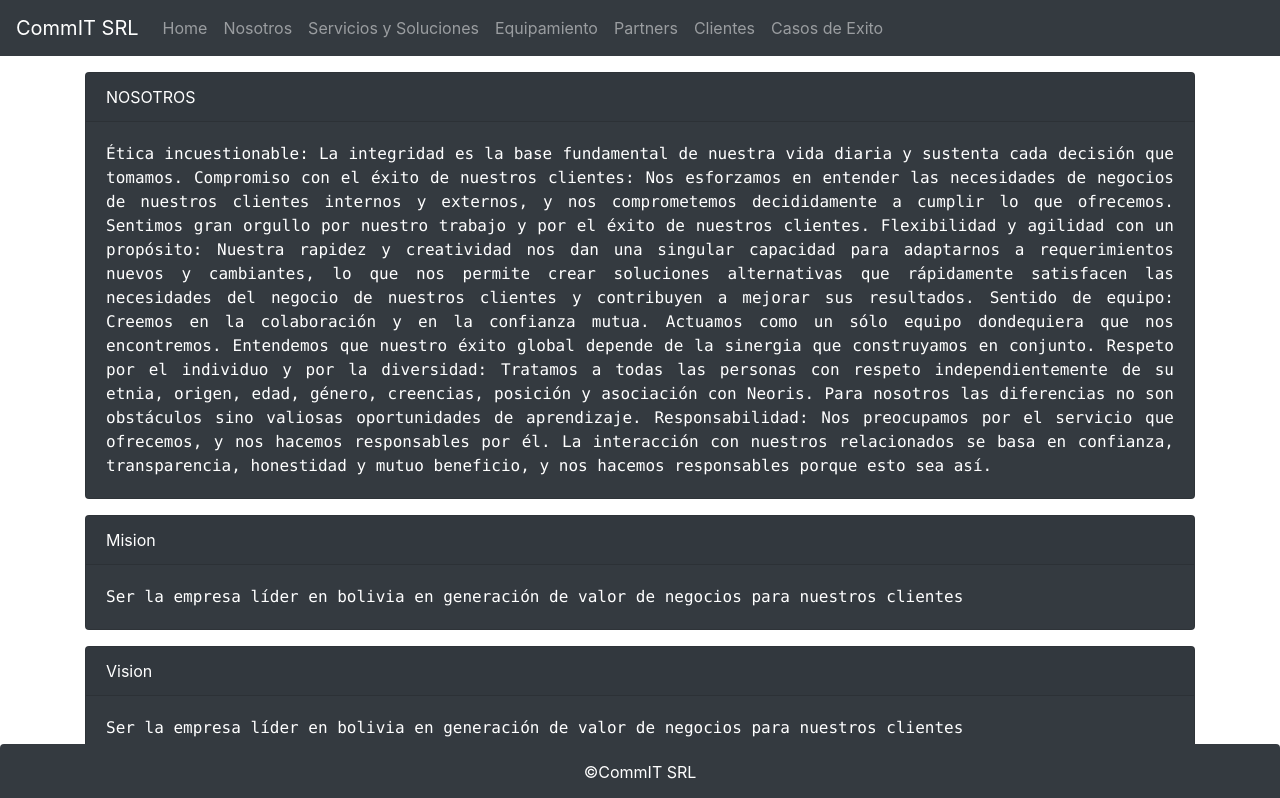
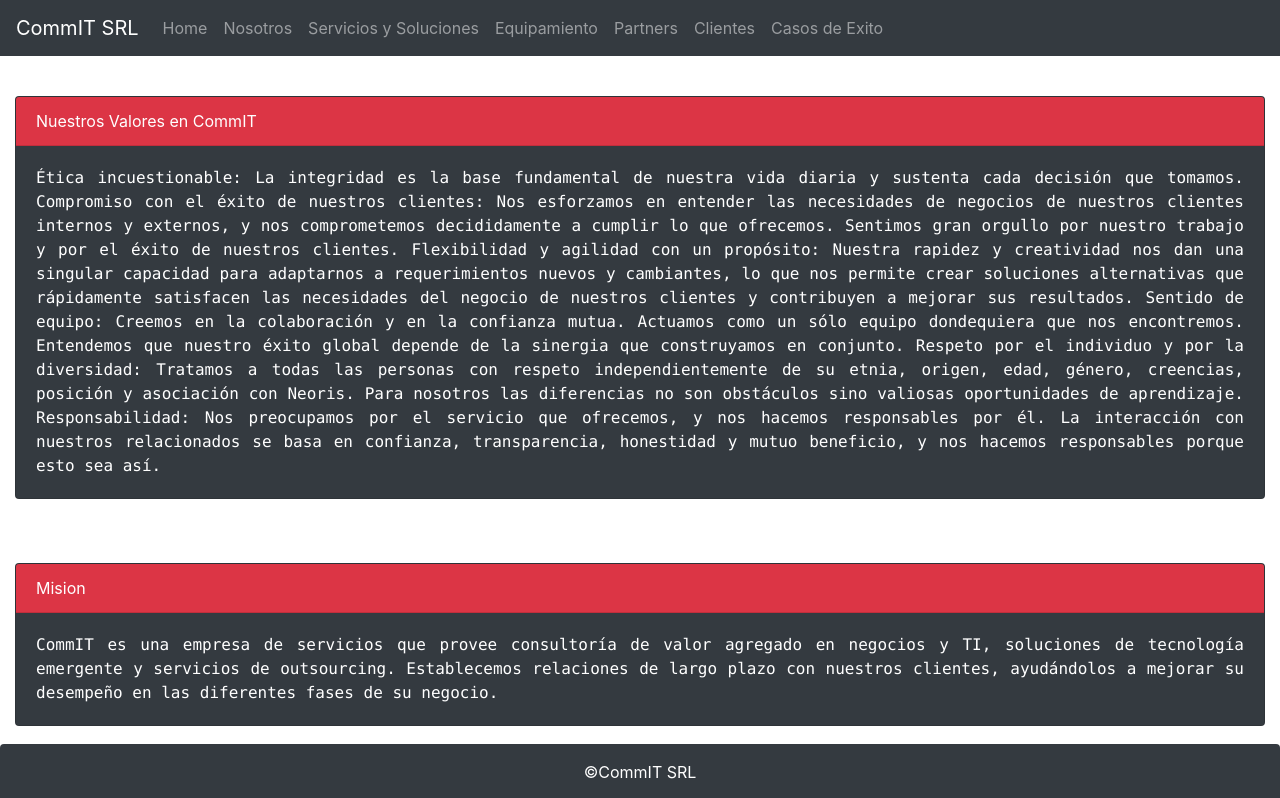
Before and after one commit to belu21/quantumwebpage, a React (Create React App) app: page /nosotros in a window 1280 px wide. Shown: the top 798 px of the page. Built offline with nearby package versions, Linux system fonts and the light colour scheme.

Commit message:
agregado Tarjeta component

```diff
--- a/src/components/Nosotros.js
+++ b/src/components/Nosotros.js
@@ -1,43 +1,20 @@
 import React from 'react'
 import nosotros from '../json/nosotros'
-import estiloNosotros from '../css/estiloNosotros.css'
+import '../css/estiloNosotros.css'
+import Tarjeta from './Tarjeta'
 
-console.log(nosotros)
-const valores = nosotros.valores;
-console.log(valores);
-function Nosotros() {
-    return <div className="container py-4">
-        <div className="card text-white bg-dark mb-3" >
-            <div className="card-header">NOSOTROS</div>
-            <div className="card-body">
-                <p className="card-text">{nosotros.valores.texto}</p>
-            </div>
-        </div>
-        <Mision />
-        <Vision />
-        <Vision /><Vision /><Vision /><Vision />
-    </div>;
-}
+class Nosotros extends React.Component {
 
-function Mision() {
-    return <div>
-        {/* <Tarjeta titulo="{nosotros.mision.titulo}" texto="{nosotros.mision.texto}"></Tarjeta> */}
-        <div className="card text-white bg-dark mb-3">
-            <div className="card-header">Mision</div>
-            <div className="card-body">
-                <p className="card-text">{nosotros.vision.texto}</p>
-            </div>
-        </div>
-    </div>;
-}
-
-function Vision() {
-    return <div className="card text-white bg-dark mb-3">
-            <div className="card-header">Vision</div>
-            <div className="card-body">
-                <p className="card-text">{nosotros.vision.texto}</p>
-            </div>
+    state = {
+        nosotros: nosotros
+    }
+    render() {
+        return <div className="py-4 mw-100 w-100">
+            <Tarjeta cat={this.state.nosotros.valores} />
+            <Tarjeta cat={this.state.nosotros.mision} />
+            <Tarjeta cat={this.state.nosotros.vision} />
         </div>;
+    }
 }
 
 export default Nosotros;
--- /dev/null
+++ b/src/components/Tarjeta.js
@@ -0,0 +1,18 @@
+import React from 'react'
+
+
+class Tarjeta extends React.Component {
+    render() {
+        console.log(this.props)
+        return <div className="py-4 mw-100 w-100 container">
+            <div className="card text-white bg-dark mb-3" >
+                <div className="card-header bg-danger">{this.props.cat.titulo}</div>
+                <div className="card-body-custom card-body">
+                    <p className="card-text">{this.props.cat.texto}</p>
+                </div>
+            </div>
+        </div>;
+    }
+}
+
+export default Tarjeta;
--- a/src/css/estiloNosotros.css
+++ b/src/css/estiloNosotros.css
@@ -1,5 +1,4 @@
-.card-body{
-
+.card-body-custom{
     font-family: 'Consolas';
     max-width:100%;
     text-align: justify;
```
